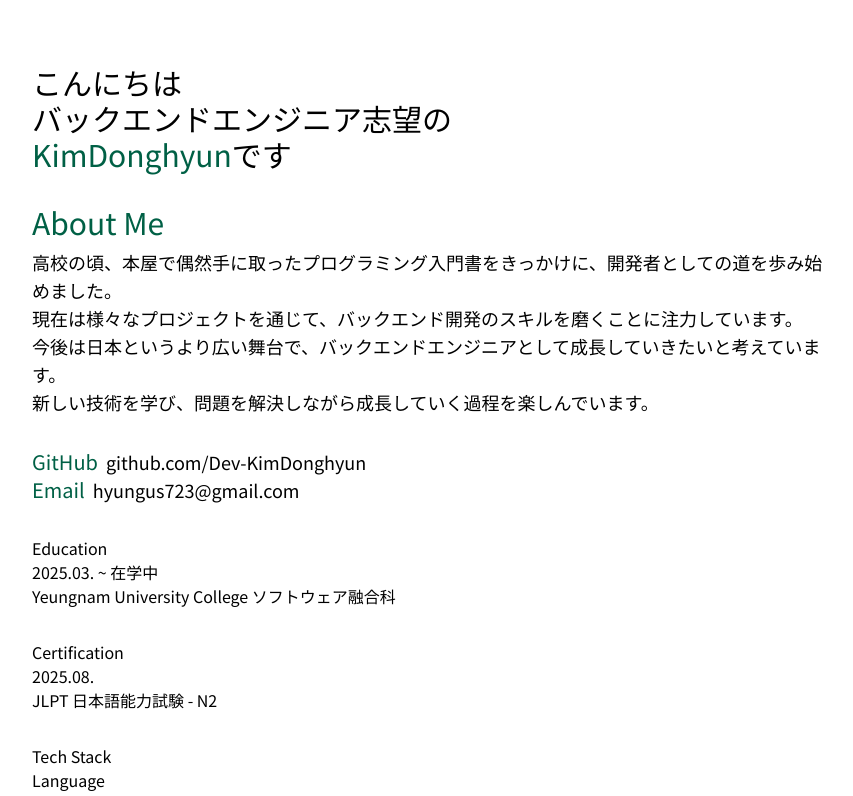
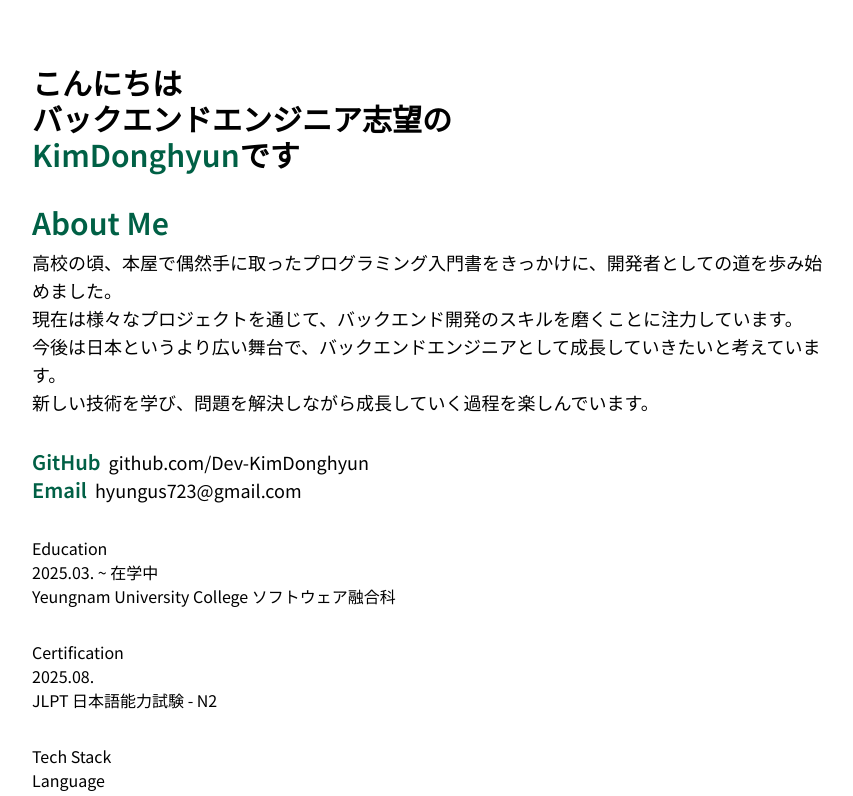
Before and after one commit to Dev-KimDonghyun/Portfolio-Web, a React (Vite) app: page /jp in a window 1280 px wide. Shown: the top 796 px of the page, without its empty margins (208-1061 px from the left). Built offline with nearby package versions, Linux system fonts and the light colour scheme.

Commit message:
chore: Update Accent Font Weight to Semibold

```diff
--- a/src/components/jp/AboutJp.jsx
+++ b/src/components/jp/AboutJp.jsx
@@ -1,7 +1,7 @@
 const AboutJp = () => {
   return (
     <div>
-      <h3 className="text-2xl md:text-3xl text-emerald-800 mb-2">About Me</h3>
+      <h3 className="text-2xl md:text-3xl text-emerald-800 font-semibold mb-2">About Me</h3>
       <p className="text-sm sm:text-lg">
         高校の頃、本屋で偶然手に取ったプログラミング入門書をきっかけに、開発者としての道を歩み始めました。<br/>
         現在は様々なプロジェクトを通じて、バックエンド開発のスキルを磨くことに注力しています。<br/>
--- a/src/components/jp/ContactJp.jsx
+++ b/src/components/jp/ContactJp.jsx
@@ -17,7 +17,7 @@ const ContactJp = () => {
       {contacts.map(({ label, value, href }) => (
         <div key={label} className="my-2 md:my-0">
           <p className="text-md md:text-lg">
-            <span className="text-emerald-800 text-lg md:text-xl mr-2">
+            <span className="text-emerald-800 font-semibold text-lg md:text-xl mr-2">
               {label}
             </span>
             <br className="block md:hidden" />
--- a/src/components/jp/TitleJp.jsx
+++ b/src/components/jp/TitleJp.jsx
@@ -1,6 +1,6 @@
 const TitleJp = () => {
   return (
-    <div className="text-lg sm:text-2xl md:text-3xl">
+    <div className="text-lg sm:text-2xl md:text-3xl font-semibold">
       <h1>こんにちは<br/>バックエンドエンジニア志望の<br/><span className="text-emerald-800">KimDonghyun</span>です</h1>
     </div>
   );
```
